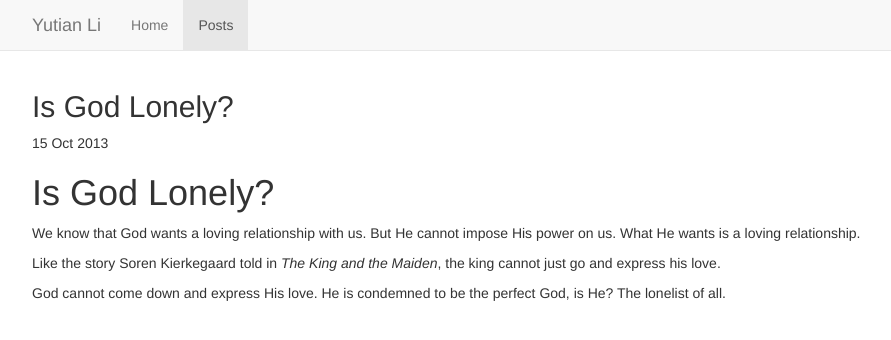
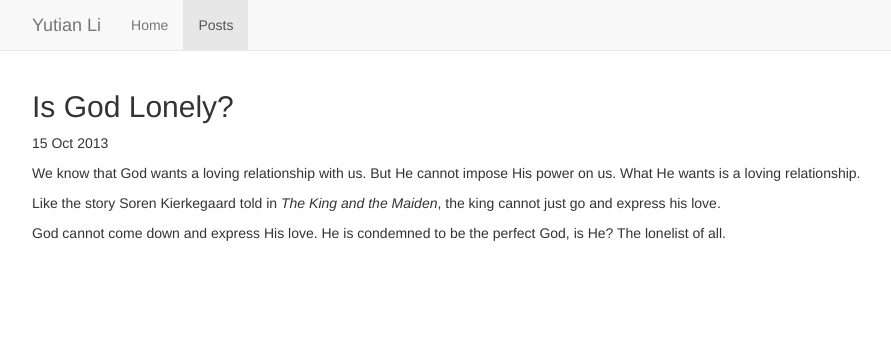
Before and after one commit to hotpxl/hotpxl.github.io, a Jekyll site: the page built from _posts/2013-10-15-is-god-lonely.markdown, in a window 1280 px wide. Shown: the top 340 px of the page, without its empty margins (38-929 px from the left). Built offline with Jekyll 4.4.1, drawn with Linux system fonts in a browser that asks for light colours; Markdown is read by kramdown in place of the engine named in the settings.

Commit message:
Delete headers

```diff
--- a/_posts/2013-10-13-Another-post.markdown
+++ b/_posts/2013-10-13-Another-post.markdown
@@ -6,5 +6,4 @@ location: posts
 categories: temp
 ---
 
-# Well a new post
 See if it works!
--- a/_posts/2013-10-15-is-god-lonely.markdown
+++ b/_posts/2013-10-15-is-god-lonely.markdown
@@ -6,8 +6,6 @@ location: posts
 categories: thoughts
 ---
 
-# Is God Lonely?
-
 We know that God wants a loving relationship with us. But He cannot impose His power on us. What He wants is a loving relationship.
 
 Like the story Soren Kierkegaard told in *The King and the Maiden*, the king cannot just go and express his love.
```
